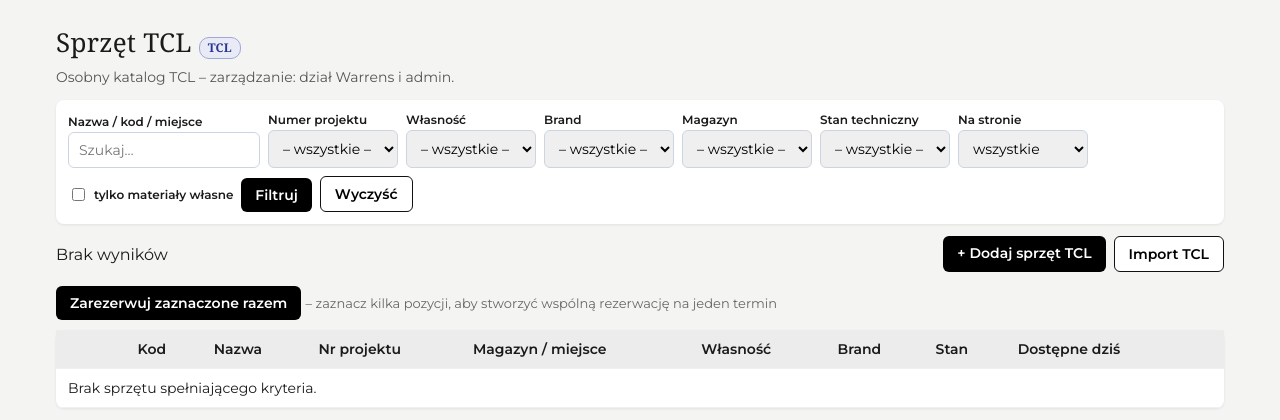
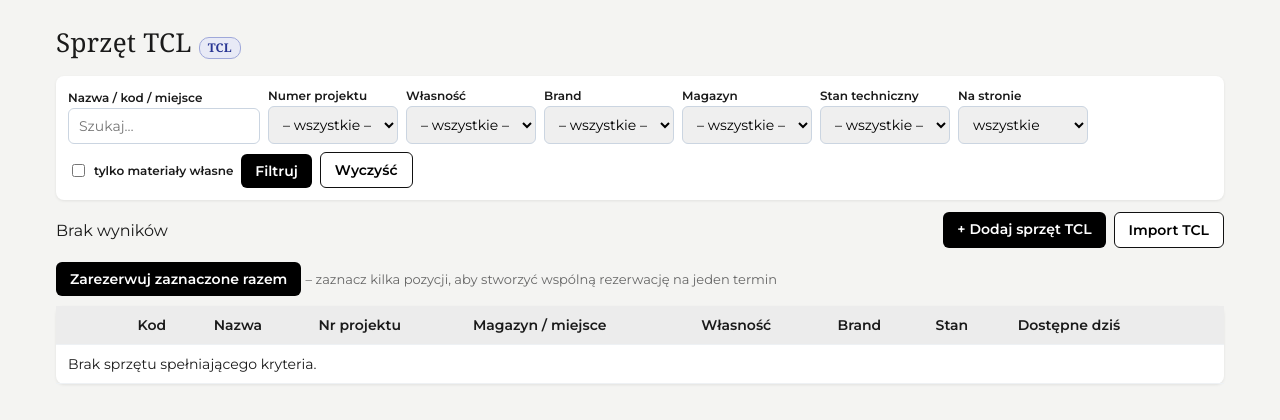
Before and after one commit to michaljakobczak1-oss/magazyn-app, a Flask app: page /tcl in a window 1280 px wide. Shown: the part 64-484 px from the top of the page. Run offline with Flask 3, Linux system fonts and the light colour scheme; a user stored in the database is signed in; data comes from the database, SQL or seed files in the repository; some web fonts are replaced.

Commit message:
Remove TCL catalog management footnote from the equipment list.
Co-authored-by: Cursor <cursoragent@cursor.com>

```diff
--- a/templates/index.html
+++ b/templates/index.html
@@ -5,9 +5,6 @@
 {% block title %}{{ 'Sprzęt TCL' if is_tcl else 'Sprzęt' }} – Magazyn{% endblock %}
 {% block content %}
 <h1>{% if is_tcl %}Sprzęt TCL <span class="badge tcl">TCL</span>{% else %}Rejestr sprzętu{% endif %}</h1>
-{% if is_tcl %}
-<p style="color:#555; margin-top:-8px; font-size:14px;">Osobny katalog TCL – zarządzanie: dział Warrens i admin.</p>
-{% endif %}
 
 {# 1.1 – filtry łączone, zachowywane w URL #}
 <form method="get" class="filters" action="{{ url_for(list_ep) }}">
```
